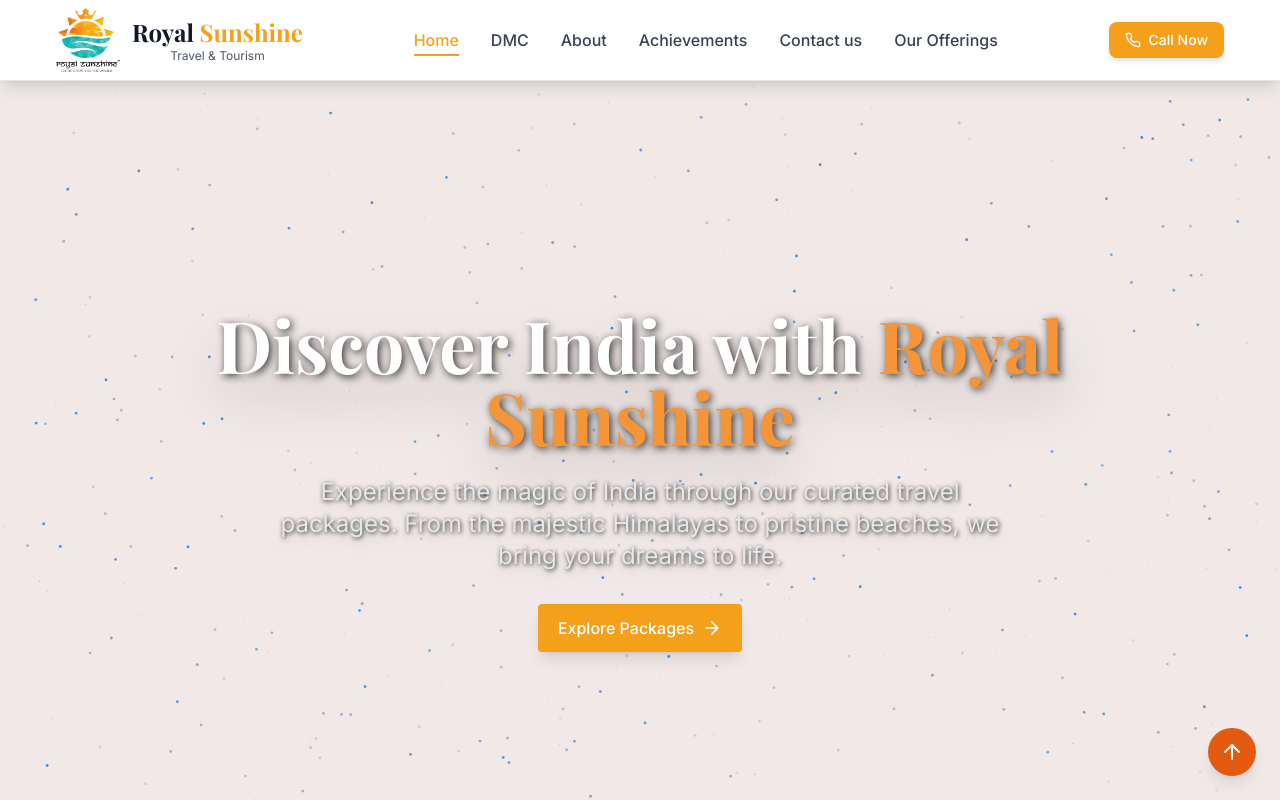
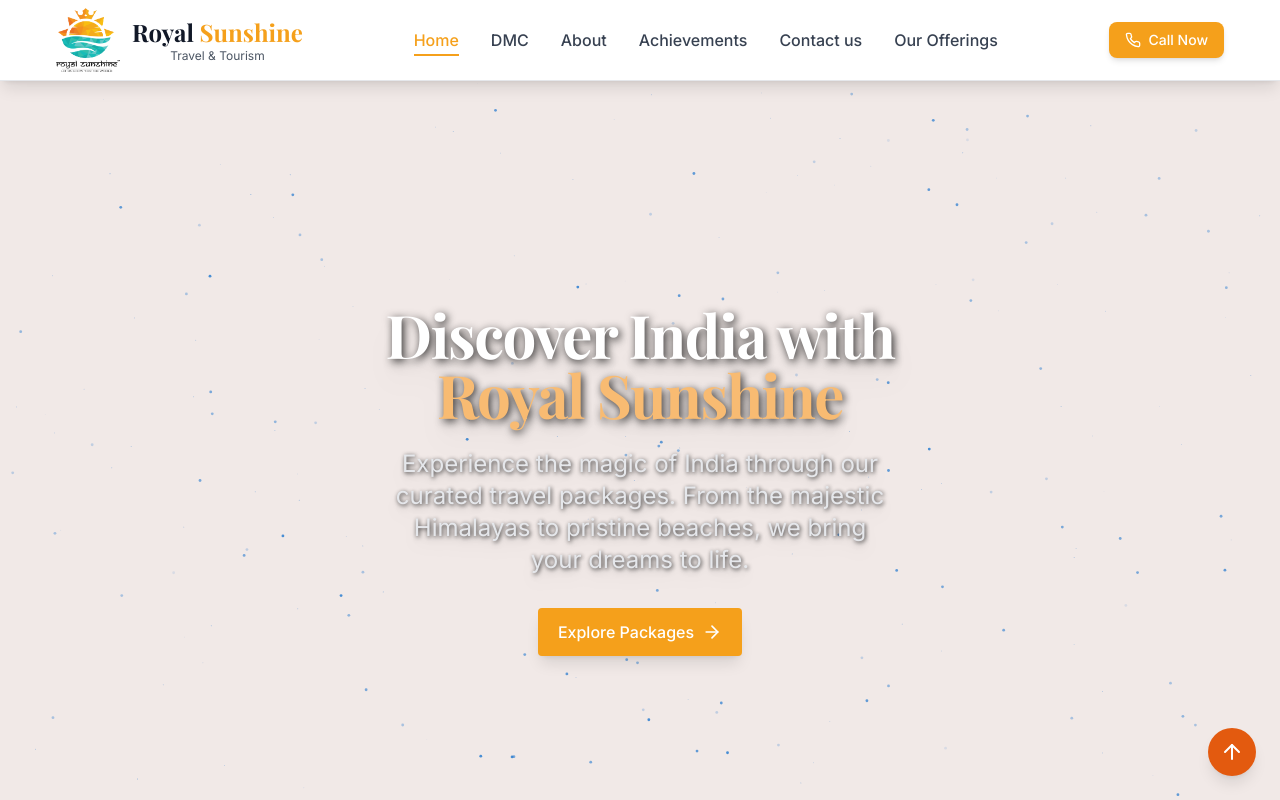
Before and after one commit to Omcodes23/Royal-Sunshine-Holidays, a React (Vite) app: page / in a window 1280 px wide. Shown: the top 800 px of the page. Built offline with nearby package versions, Linux system fonts and the light colour scheme.

Commit message:
The Interactive update

```diff
--- a/src/pages/Home.css
+++ b/src/pages/Home.css
@@ -814,6 +814,7 @@
 /* Line clamp utility for text truncation */
 .line-clamp-2 {
   display: -webkit-box;
+  line-clamp: 2;
   -webkit-line-clamp: 2;
   -webkit-box-orient: vertical;
   overflow: hidden;
--- a/src/pages/Home.jsx
+++ b/src/pages/Home.jsx
@@ -47,7 +47,7 @@
 gsap.registerPlugin(ScrollTrigger);
 
 // VideoPlayer Component - iPhone-style frame with first-second thumbnail
-const VideoPlayer = () => {
+const VideoPlayer = ({ onPlayStateChange }) => {
   const [isPlaying, setIsPlaying] = useState(false);
   const videoRef = useRef(null);
 
@@ -56,6 +56,7 @@
       try {
         videoRef.current.currentTime = 0.4;
         videoRef.current.pause();
+        onPlayStateChange?.(false);
       } catch (e) {
         // no-op if seeking fails
       }
@@ -67,15 +68,18 @@
       if (isPlaying) {
         videoRef.current.pause();
         setIsPlaying(false);
+        onPlayStateChange?.(false);
       } else {
         videoRef.current.play();
         setIsPlaying(true);
+        onPlayStateChange?.(true);
       }
     }
   };
 
   const handleVideoEnd = () => {
     setIsPlaying(false);
+    onPlayStateChange?.(false);
   };
 
   return (
@@ -128,6 +132,7 @@
   const featuresRef = useRef(null);
   const destinationsRef = useRef(null);
   const hotelsRef = useRef(null);
+  const [isReelPlaying, setIsReelPlaying] = useState(false);
 
   useEffect(() => {
     // Hero animation
@@ -452,7 +457,7 @@
         <div className="absolute inset-0 z-0">
           <Particles
             className="particles-canvas"
-            quantity={300}
+            quantity={120}
             ease={60}
             staticity={80}
             color="#0066cc"
@@ -470,17 +475,21 @@
         >
           {/* Content overlay - Highest z-index */}
           <div className="text-center text-white px-4 max-w-4xl mx-auto relative z-[100] flex flex-col justify-center items-center h-full">
-            <motion.h1
-              className="hero-title text-3xl sm:text-4xl md:text-5xl lg:text-6xl xl:text-7xl font-bold mb-4 sm:mb-6 leading-tight drop-shadow-2xl"
-              initial={{ opacity: 0, y: 30 }}
-              animate={{ opacity: 1, y: 0 }}
-              transition={{ duration: 0.8, delay: 0.2 }}
+            <motion.div
+              className="max-w-md sm:max-w-lg mx-auto"
+              initial={{ opacity: 0, y: 50 }}
+              whileInView={{ opacity: 1, y: 0 }}
+              transition={{ duration: 0.8 }}
+              viewport={{ once: true }}
             >
-              Discover India with{' '}
-              <span className="text-primary-400">
-                Royal Sunshine
-              </span>
-            </motion.h1>
+              <motion.h1
+                className="hero-title text-3xl sm:text-4xl md:text-5xl lg:text-6xl font-bold mb-4 sm:mb-6 tracking-tight leading-tight drop-shadow-xl"
+                initial={{ opacity: 0, y: 20 }}
+                animate={{ opacity: 1, y: 0 }}
+                transition={{ duration: 0.8, delay: 0.2 }}
+              >
+                Discover India with <span className="text-primary-300">Royal Sunshine</span>
+              </motion.h1>
 
             <motion.p
               className="hero-subtitle text-base sm:text-lg md:text-xl lg:text-2xl mb-6 sm:mb-8 text-gray-200 max-w-3xl mx-auto leading-relaxed drop-shadow-lg px-2"
@@ -503,6 +512,7 @@
                 <ArrowRight className="ml-2 w-4 h-4 sm:w-5 sm:h-5" />
               </Link>
 
+            </motion.div>
             </motion.div>
           </div>
         </ImageCursorTrail>
@@ -644,6 +654,7 @@
         <div className="absolute -right-16 bottom-10 w-48 h-48 bg-pink-500/15 blur-3xl rounded-full"></div>
 
         {/* Full-area floating travel icons */}
+        {!isReelPlaying && (
         <div className="absolute inset-0 pointer-events-none hidden md:block" aria-hidden>
           {["18%","50%","82%"].map((left, idx) => (
             <motion.div
@@ -723,6 +734,7 @@
             </motion.div>
           ))}
         </div>
+        )}
 
         <div className="container-custom relative z-10">
           <motion.h2
@@ -742,7 +754,7 @@
             transition={{ duration: 0.8 }}
             viewport={{ once: true }}
           >
-            <VideoPlayer />
+            <VideoPlayer onPlayStateChange={setIsReelPlaying} />
             <motion.p
               className="text-center mt-6 sm:mt-8 text-base sm:text-lg text-gray-600"
               initial={{ opacity: 0 }}
```
